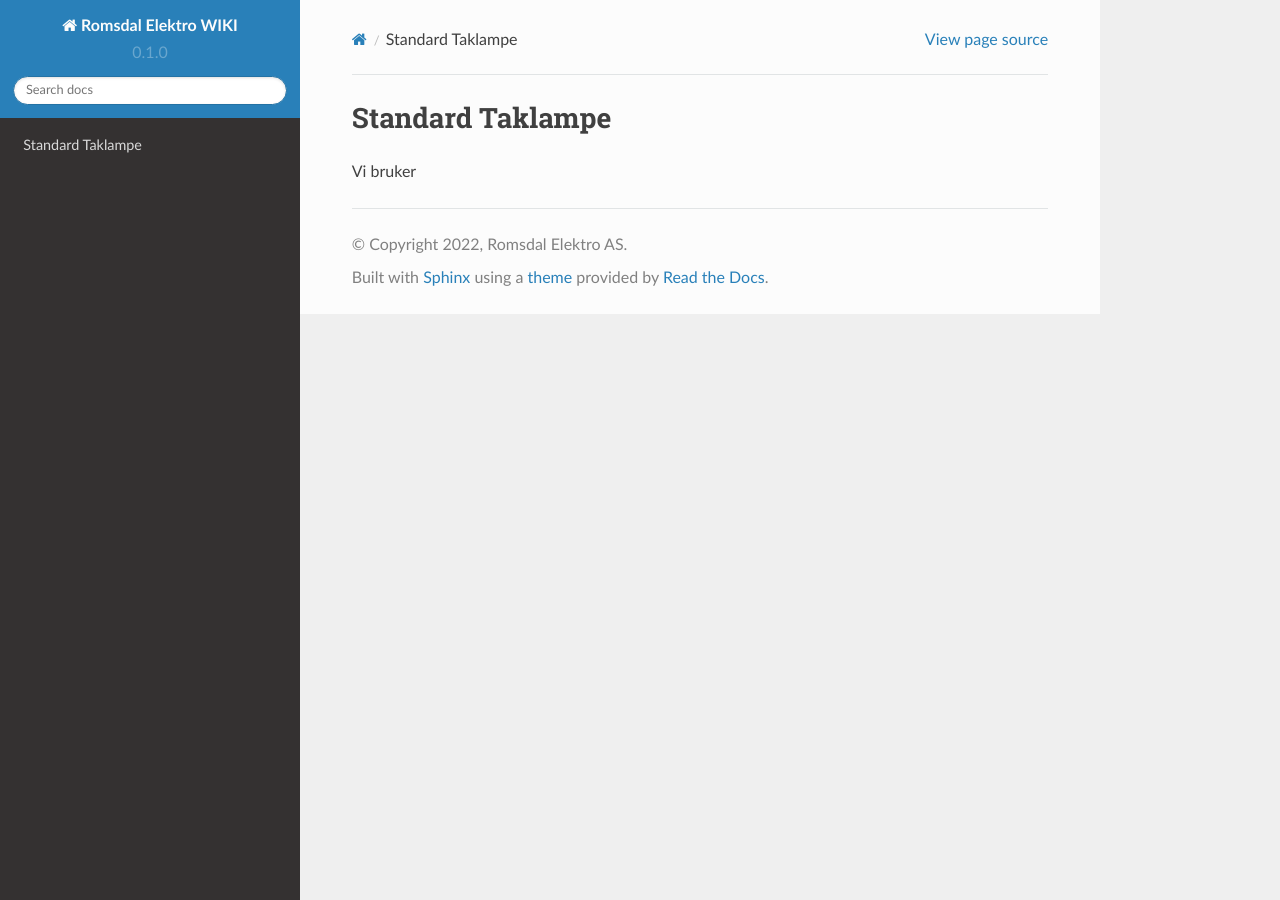
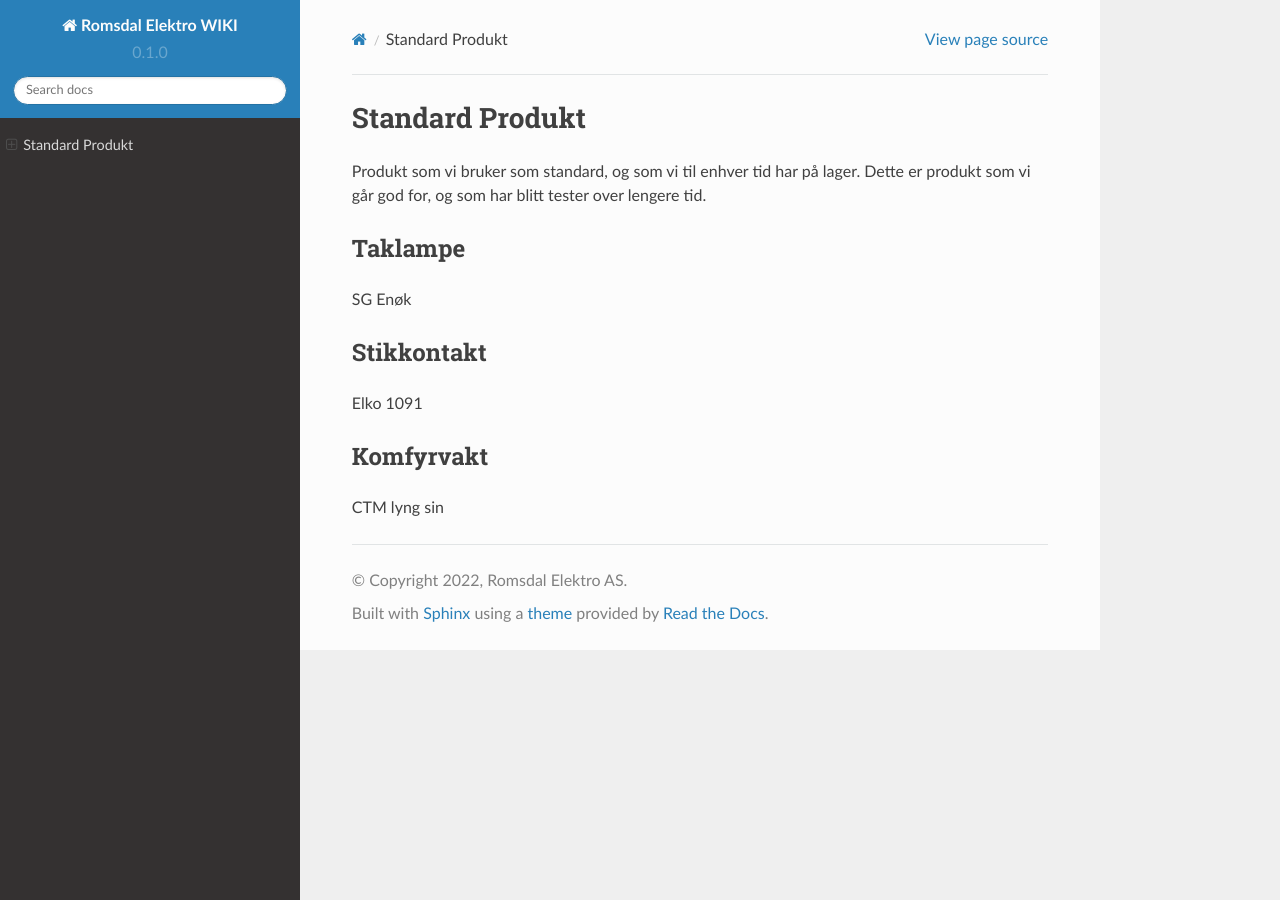
Before and after one commit to romsdalelektro/wiki2, a Sphinx documentation site: the page built from docs/source/taklampe.rst, in a window 1280 px wide. Built offline with Sphinx 7.4.7 and the Read the Docs theme 2.0.0, drawn with Linux system fonts in a browser that asks for light colours.

Commit message:
Update taklampe.rst

```diff
--- a/docs/source/taklampe.rst
+++ b/docs/source/taklampe.rst
@@ -1,4 +1,20 @@
-Standard Taklampe
+Standard Produkt
 ================
+Produkt som vi bruker som standard, og som vi til enhver tid har på lager.
+Dette er produkt som vi går god for, og som har blitt tester over lengere tid.
 
-Vi bruker
+
+Taklampe
+-------------
+SG Enøk
+
+
+
+Stikkontakt
+-------------
+Elko 1091
+
+
+Komfyrvakt
+-------------
+CTM lyng sin
```
